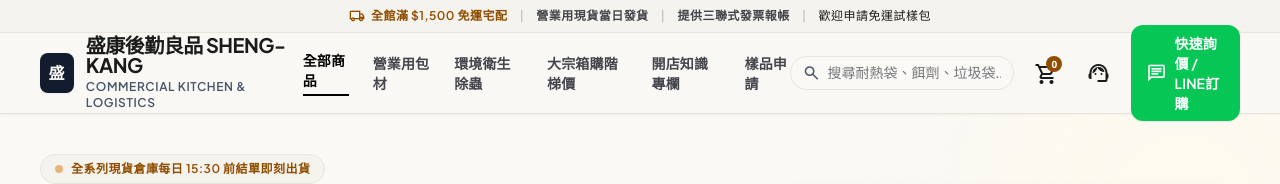
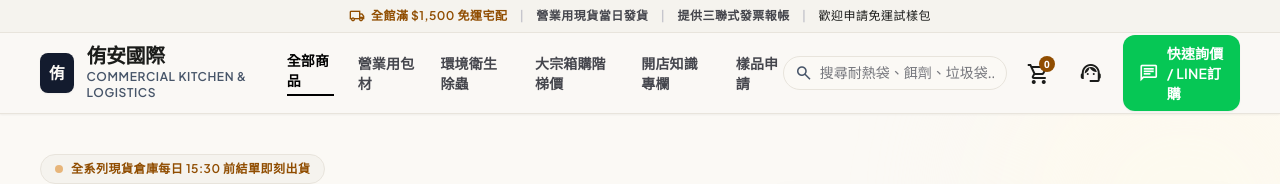
Before and after one commit to nicklu930705/yuan, a plain HTML site: page index.html in a window 1280 px wide. Shown: the top 184 px of the page. Drawn offline with nearby package versions, Linux system fonts and the light colour scheme.

Commit message:
Update company name to 侑安國際

```diff
--- a/index.html
+++ b/index.html
@@ -1,7 +1,7 @@
 <!DOCTYPE html><html class="scroll-smooth" lang="zh-TW"><head>
 <meta charset="utf-8">
 <meta content="width=device-width, initial-scale=1.0" name="viewport">
-<title>盛康後勤良品 SHENG-KANG | 營業用包材・環境衛生除蟲備品批發</title>
+<title>侑安國際 | 營業用包材・環境衛生除蟲備品批發</title>
 <!-- Google Fonts & Material Symbols -->
 <link href="https://fonts.googleapis.com" rel="preconnect">
 <link crossorigin="" href="https://fonts.gstatic.com" rel="preconnect">
@@ -161,11 +161,11 @@
 <!-- Brand Logo Anchor -->
 <a class="flex items-center gap-3 group" href="#">
 <div class="w-10 h-10 rounded-lg bg-primary-container text-surface flex items-center justify-center font-headline-sm font-bold tracking-wider shadow-sm group-hover:bg-primary transition-colors">
-          盛
+          侑
         </div>
 <div class="flex flex-col">
 <span class="text-headline-sm font-headline-sm font-bold text-on-surface tracking-tight leading-none">
-            盛康後勤良品 SHENG-KANG
+            侑安國際
           </span>
 <span class="font-label-md text-label-md text-slate-muted mt-1 tracking-wider uppercase">
             Commercial Kitchen &amp; Logistics
@@ -779,10 +779,10 @@
 <div class="lg:col-span-2 space-y-4">
 <div class="flex items-center gap-2.5">
 <div class="w-8 h-8 rounded bg-primary text-surface flex items-center justify-center font-bold text-sm">
-              盛
+              侑
             </div>
 <span class="text-headline-sm font-headline-sm font-bold text-on-surface">
-              盛康後勤良品 SHENG-KANG
+              侑安國際
             </span>
 </div>
 <p class="text-body-sm font-body-sm text-on-surface-variant leading-relaxed max-w-sm">侑安國際有限公司（You-An Commercial Logistics Co., Ltd.）專注於餐飲營業包材與專業環境衛生用藥，秉持合規、厚度實在、透明報價，做全台餐飲頭家最堅實的後勤支柱。</p>
```
